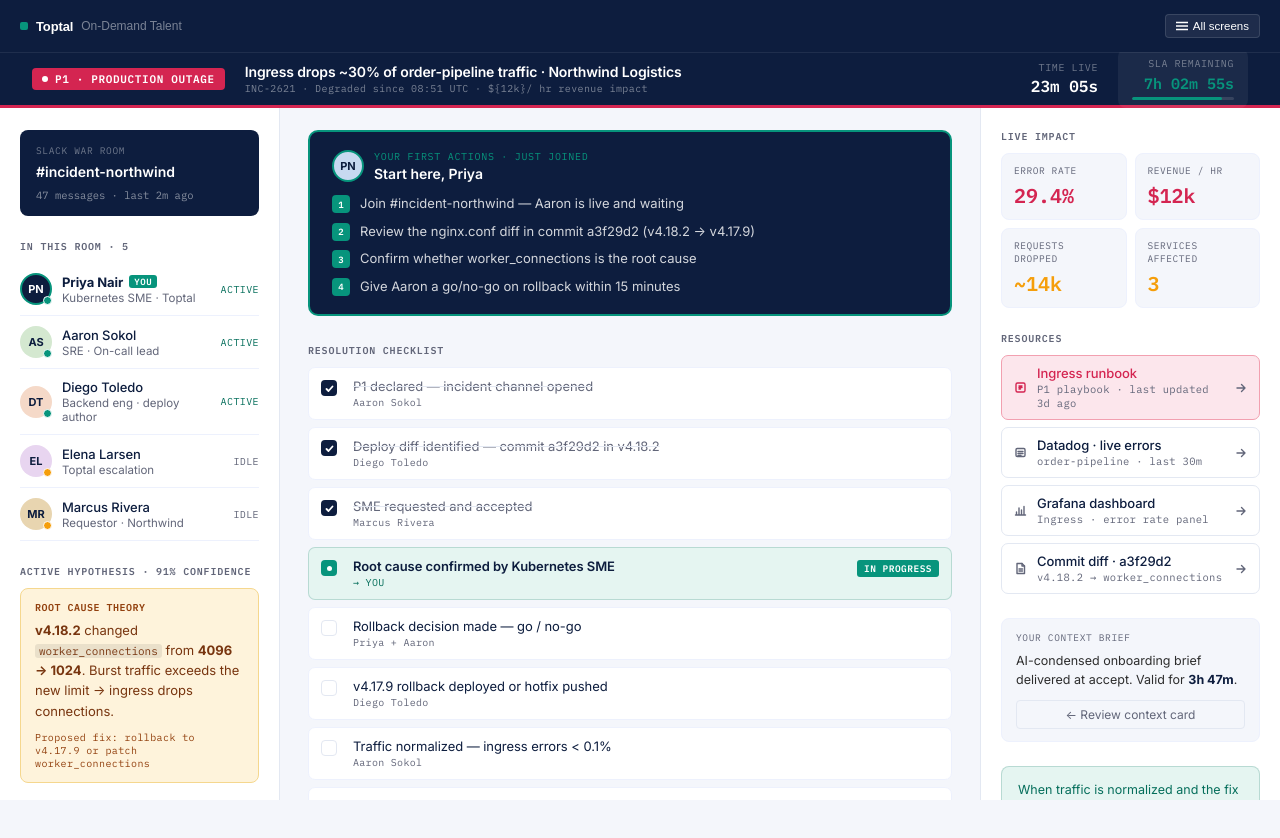
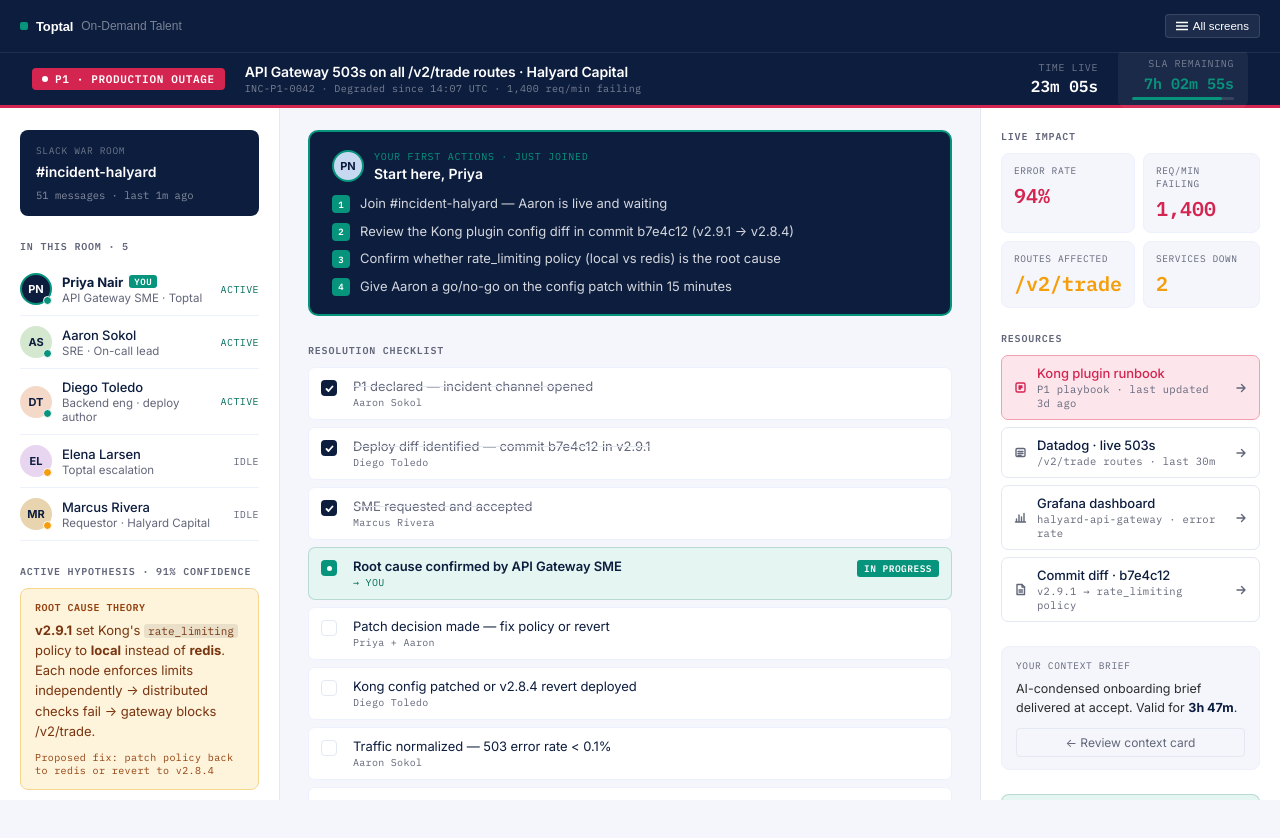
Before and after one commit to distortion2112/toptal-on-demand-talent-prototype, a React (Vite) app: page /emergency/war-room in a window 1280 px wide. Shown: the top 838 px of the page. Built offline with nearby package versions, Linux system fonts and the light colour scheme.

Commit message:
Align Halyard Capital incident scenario

```diff
--- a/src/pages/EmergencyWarRoom.jsx
+++ b/src/pages/EmergencyWarRoom.jsx
@@ -245,14 +245,14 @@
           <div style={{ fontFamily: mono, fontSize: 10.5, color: T.tealInk, letterSpacing: '0.07em', textTransform: 'uppercase', marginBottom: 10 }}>Incident resolved</div>
           <div style={{ fontSize: 26, fontWeight: 700, color: T.navy, letterSpacing: '-0.02em', marginBottom: 10 }}>P1 closed · 43m 17s</div>
           <div style={{ fontSize: 14, color: T.muted, lineHeight: 1.6, marginBottom: 28 }}>
-            Ingress controller restored. worker_connections rolled back to 4096. Traffic normalized. Root cause confirmed: <strong style={{ color: T.body }}>v4.18.2 configuration regression.</strong>
+            Kong rate_limiting policy patched back to redis. /v2/trade routes restored. Traffic normalized. Root cause confirmed: <strong style={{ color: T.body }}>v2.9.1 Kong plugin misconfiguration.</strong>
           </div>
           <div style={{
             background: T.lightBg, borderRadius: 8,
             padding: '14px 18px', marginBottom: 24,
             display: 'grid', gridTemplateColumns: '1fr 1fr 1fr', gap: 8,
           }}>
-            {[['Time to resolve', '43m 17s'], ['SME onboard in', '8h SLA ✓'], ['Root cause', 'Config regression']].map(([k, v]) => (
+            {[['Time to resolve', '38m 44s'], ['SME onboard in', '8h SLA ✓'], ['Root cause', 'Kong misconfiguration']].map(([k, v]) => (
               <div key={k}>
                 <div style={{ fontFamily: mono, fontSize: 9.5, color: T.muted, letterSpacing: '0.06em', textTransform: 'uppercase', marginBottom: 4 }}>{k}</div>
                 <div style={{ fontFamily: sans, fontSize: 13, fontWeight: 600, color: T.navy }}>{v}</div>
@@ -310,10 +310,10 @@
         {/* Incident name */}
         <div style={{ flex: 1 }}>
           <div style={{ fontFamily: sans, fontSize: 14, fontWeight: 600, color: T.white, letterSpacing: '-0.01em' }}>
-            Ingress drops ~30% of order-pipeline traffic · Northwind Logistics
+            API Gateway 503s on all /v2/trade routes · Halyard Capital
           </div>
           <div style={{ fontFamily: mono, fontSize: 10, color: 'rgba(255,255,255,0.45)', letterSpacing: '0.04em', marginTop: 2 }}>
-            INC-2621 · Degraded since 08:51 UTC · ${'{'}12k{'}'}/ hr revenue impact
+            INC-P1-0042 · Degraded since 14:07 UTC · 1,400 req/min failing
           </div>
         </div>
 
@@ -354,18 +354,18 @@
             background: T.navy, borderRadius: 8, padding: '14px 16px',
           }}>
             <div style={{ fontFamily: mono, fontSize: 9.5, color: 'rgba(255,255,255,0.4)', letterSpacing: '0.07em', textTransform: 'uppercase', marginBottom: 6 }}>Slack war room</div>
-            <div style={{ fontFamily: sans, fontSize: 14, fontWeight: 600, color: T.white, marginBottom: 8 }}>#incident-northwind</div>
-            <div style={{ fontFamily: mono, fontSize: 10.5, color: 'rgba(255,255,255,0.5)' }}>47 messages · last 2m ago</div>
+            <div style={{ fontFamily: sans, fontSize: 14, fontWeight: 600, color: T.white, marginBottom: 8 }}>#incident-halyard</div>
+            <div style={{ fontFamily: mono, fontSize: 10.5, color: 'rgba(255,255,255,0.5)' }}>51 messages · last 1m ago</div>
           </div>
 
           {/* Participants */}
           <div>
             <SLabel>In this room · 5</SLabel>
-            <Participant initials="PN" name="Priya Nair" role="Kubernetes SME · Toptal" status="active" isYou color="#C7D9F0" />
+            <Participant initials="PN" name="Priya Nair" role="API Gateway SME · Toptal" status="active" isYou color="#C7D9F0" />
             <Participant initials="AS" name="Aaron Sokol" role="SRE · On-call lead" status="active" color="#D4E8D0" />
             <Participant initials="DT" name="Diego Toledo" role="Backend eng · deploy author" status="active" color="#F5D9C8" />
             <Participant initials="EL" name="Elena Larsen" role="Toptal escalation" status="idle" color="#E8D5F0" />
-            <Participant initials="MR" name="Marcus Rivera" role="Requestor · Northwind" status="idle" color="#E8D5B0" />
+            <Participant initials="MR" name="Marcus Rivera" role="Requestor · Halyard Capital" status="idle" color="#E8D5B0" />
           </div>
 
           {/* Hypothesis */}
@@ -377,10 +377,10 @@
             }}>
               <div style={{ fontFamily: mono, fontSize: 10, color: '#92400E', letterSpacing: '0.05em', textTransform: 'uppercase', fontWeight: 600, marginBottom: 6 }}>Root cause theory</div>
               <div style={{ fontFamily: sans, fontSize: 13, color: '#78350F', lineHeight: 1.55 }}>
-                <strong>v4.18.2</strong> changed <code style={{ background: 'rgba(0,0,0,0.08)', padding: '0 4px', borderRadius: 3, fontFamily: mono, fontSize: 11 }}>worker_connections</code> from <strong>4096 → 1024</strong>. Burst traffic exceeds the new limit → ingress drops connections.
+                <strong>v2.9.1</strong> set Kong's <code style={{ background: 'rgba(0,0,0,0.08)', padding: '0 4px', borderRadius: 3, fontFamily: mono, fontSize: 11 }}>rate_limiting</code> policy to <strong>local</strong> instead of <strong>redis</strong>. Each node enforces limits independently → distributed checks fail → gateway blocks /v2/trade.
               </div>
               <div style={{ marginTop: 10, fontFamily: mono, fontSize: 10, color: '#92400E', letterSpacing: '0.04em' }}>
-                Proposed fix: rollback to v4.17.9 or patch worker_connections
+                Proposed fix: patch policy back to redis or revert to v2.8.4
               </div>
             </div>
           </div>
@@ -408,10 +408,10 @@
             </div>
             <div style={{ display: 'flex', flexDirection: 'column', gap: 8 }}>
               {[
-                'Join #incident-northwind — Aaron is live and waiting',
-                'Review the nginx.conf diff in commit a3f29d2 (v4.18.2 → v4.17.9)',
-                'Confirm whether worker_connections is the root cause',
-                'Give Aaron a go/no-go on rollback within 15 minutes',
+                'Join #incident-halyard — Aaron is live and waiting',
+                'Review the Kong plugin config diff in commit b7e4c12 (v2.9.1 → v2.8.4)',
+                'Confirm whether rate_limiting policy (local vs redis) is the root cause',
+                'Give Aaron a go/no-go on the config patch within 15 minutes',
               ].map((a, i) => (
                 <div key={i} style={{ display: 'flex', gap: 10, alignItems: 'flex-start' }}>
                   <div style={{
@@ -431,12 +431,12 @@
             <SLabel>Resolution checklist</SLabel>
             <div style={{ display: 'flex', flexDirection: 'column', gap: 7 }}>
               <CheckItem done text="P1 declared — incident channel opened" owner="Aaron Sokol" />
-              <CheckItem done text="Deploy diff identified — commit a3f29d2 in v4.18.2" owner="Diego Toledo" />
+              <CheckItem done text="Deploy diff identified — commit b7e4c12 in v2.9.1" owner="Diego Toledo" />
               <CheckItem done text="SME requested and accepted" owner="Marcus Rivera" />
-              <CheckItem active text="Root cause confirmed by Kubernetes SME" owner="Priya Nair" isYou />
-              <CheckItem text="Rollback decision made — go / no-go" owner="Priya + Aaron" />
-              <CheckItem text="v4.17.9 rollback deployed or hotfix pushed" owner="Diego Toledo" />
-              <CheckItem text="Traffic normalized — ingress errors < 0.1%" owner="Aaron Sokol" />
+              <CheckItem active text="Root cause confirmed by API Gateway SME" owner="Priya Nair" isYou />
+              <CheckItem text="Patch decision made — fix policy or revert" owner="Priya + Aaron" />
+              <CheckItem text="Kong config patched or v2.8.4 revert deployed" owner="Diego Toledo" />
+              <CheckItem text="Traffic normalized — 503 error rate < 0.1%" owner="Aaron Sokol" />
               <CheckItem text="P1 closed — postmortem scheduled" owner="Elena Larsen" />
             </div>
           </div>
@@ -445,13 +445,13 @@
           <div>
             <SLabel>Activity timeline</SLabel>
             <div style={{ background: T.surface, border: `1px solid ${T.line}`, borderRadius: 10, padding: '6px 18px', overflow: 'hidden' }}>
-              <TimelineEvent time="08:51" initials="AS" actorColor="#D4E8D0" actor="Aaron Sokol" tag="Incident opened" text="Order-pipeline error rate crossed 30%. P1 declared. #incident-northwind created." />
-              <TimelineEvent time="08:54" initials="DT" actorColor="#F5D9C8" actor="Diego Toledo" tag="Joined" text="Pulled last 3 deploys. Reviewing nginx config changes. Suspect v4.18.2." />
-              <TimelineEvent time="09:01" initials="DT" actorColor="#F5D9C8" actor="Diego Toledo" tag="Finding" text="Confirmed: worker_connections changed 4096 → 1024 in v4.18.2. Awaiting SME to confirm impact under burst." />
-              <TimelineEvent time="09:14" initials="MR" actorColor="#E8D5B0" actor="Marcus Rivera" tag="SME requested" text="Flagged Kubernetes skill gap. On-demand SME request submitted — P1 fast path. Priya matched." />
-              <TimelineEvent time="09:19" initials="EL" actorColor="#E8D5F0" actor="Elena Larsen" tag="Escalation" text="Toptal escalation on standby. Priya notified with 8h SLA context card." />
-              <TimelineEvent time="09:22" initials="PN" actorColor="#C7D9F0" actor="Priya Nair" tag="Accepted" text="Accepted P1 engagement. Condensed context card received and reviewed." />
-              <TimelineEvent time="09:37" initials="PN" actorColor="#C7D9F0" actor="Priya Nair" tag="Now · joined" text="Priya is in the war room. Root cause review in progress." highlight />
+              <TimelineEvent time="14:07" initials="AS" actorColor="#D4E8D0" actor="Aaron Sokol" tag="Incident opened" text="API Gateway error rate spiked to 94%. All /v2/trade routes returning 503. P1 declared. #incident-halyard created." />
+              <TimelineEvent time="14:09" initials="DT" actorColor="#F5D9C8" actor="Diego Toledo" tag="Joined" text="Pulled last 3 deploys. Reviewing Kong plugin config changes from v2.9.1 deploy at 14:04." />
+              <TimelineEvent time="14:11" initials="DT" actorColor="#F5D9C8" actor="Diego Toledo" tag="Finding" text="Confirmed: rate_limiting policy changed from redis → local in v2.9.1. Each node enforcing independently. Awaiting SME to confirm fix path." />
+              <TimelineEvent time="14:10" initials="MR" actorColor="#E8D5B0" actor="Marcus Rivera" tag="SME requested" text="Flagged API Gateway skill gap. On-demand SME request submitted — P1 fast path. Priya matched." />
+              <TimelineEvent time="14:15" initials="EL" actorColor="#E8D5F0" actor="Elena Larsen" tag="Escalation" text="Toptal escalation on standby. Priya notified with 8h SLA context card." />
+              <TimelineEvent time="14:18" initials="PN" actorColor="#C7D9F0" actor="Priya Nair" tag="Accepted" text="Accepted P1 engagement. Condensed context card received and reviewed." />
+              <TimelineEvent time="14:33" initials="PN" actorColor="#C7D9F0" actor="Priya Nair" tag="Now · joined" text="Priya is in the war room. Root cause review in progress." highlight />
             </div>
           </div>
         </div>
@@ -468,10 +468,10 @@
             <SLabel>Live impact</SLabel>
             <div style={{ display: 'grid', gridTemplateColumns: '1fr 1fr', gap: 8 }}>
               {[
-                { k: 'Error rate', v: '29.4%', color: T.alert },
-                { k: 'Revenue / hr', v: '$12k', color: T.alert },
-                { k: 'Requests dropped', v: '~14k', color: T.amber },
-                { k: 'Services affected', v: '3', color: T.amber },
+                { k: 'Error rate', v: '94%', color: T.alert },
+                { k: 'Req/min failing', v: '1,400', color: T.alert },
+                { k: 'Routes affected', v: '/v2/trade', color: T.amber },
+                { k: 'Services down', v: '2', color: T.amber },
               ].map(({ k, v, color }) => (
                 <div key={k} style={{
                   background: T.lightBg, border: `1px solid ${T.lineSoft}`,
@@ -491,23 +491,23 @@
               <ResourceLink
                 urgent
                 icon={<svg width="13" height="13" viewBox="0 0 13 13" fill="none" stroke="currentColor" strokeWidth="1.4" strokeLinecap="round" strokeLinejoin="round"><rect x="2" y="2" width="9" height="9" rx="1.5"/><path d="M5 6.5 H8 M5 5 H8 M5 8 H6.5"/></svg>}
-                label="Ingress runbook"
+                label="Kong plugin runbook"
                 sub="P1 playbook · last updated 3d ago"
               />
               <ResourceLink
                 icon={<svg width="13" height="13" viewBox="0 0 13 13" fill="none" stroke="currentColor" strokeWidth="1.4" strokeLinecap="round"><rect x="2" y="2.5" width="9" height="8" rx="1.2"/><path d="M4 5.5 H9 M4 7.5 H9 M4 9.5 H7"/></svg>}
-                label="Datadog · live errors"
-                sub="order-pipeline · last 30m"
+                label="Datadog · live 503s"
+                sub="/v2/trade routes · last 30m"
               />
               <ResourceLink
                 icon={<svg width="13" height="13" viewBox="0 0 13 13" fill="none" stroke="currentColor" strokeWidth="1.4" strokeLinecap="round" strokeLinejoin="round"><path d="M1.5 11 H11.5 M2.5 11 V8 M5 11 V4 M7.5 11 V6 M10 11 V2.5"/></svg>}
                 label="Grafana dashboard"
-                sub="Ingress · error rate panel"
+                sub="halyard-api-gateway · error rate"
               />
               <ResourceLink
                 icon={<svg width="13" height="13" viewBox="0 0 13 13" fill="none" stroke="currentColor" strokeWidth="1.4" strokeLinejoin="round" strokeLinecap="round"><path d="M3 1.5 H8 L10.5 4 V11.5 H3 Z"/><path d="M8 1.5 V4 H10.5"/><path d="M5 7 H8.5 M5 9 H8.5"/></svg>}
-                label="Commit diff · a3f29d2"
-                sub="v4.18.2 → worker_connections"
+                label="Commit diff · b7e4c12"
+                sub="v2.9.1 → rate_limiting policy"
               />
             </div>
           </div>
--- a/src/screens/screen2.jsx
+++ b/src/screens/screen2.jsx
@@ -147,7 +147,7 @@
       <div className="req-head">
         <div className="req-eyebrow">
           <span className="badge emergency">Emergency · P1</span>
-          <span className="req-id">REQ · ODT-2621 · ISSUED 09:14 UTC</span>
+          <span className="req-id">REQ · ODT-P1-0042 · ISSUED 14:10 UTC</span>
         </div>
         <div className="req-timer emergency">
           <span className="lbl">SLA window</span>
@@ -163,25 +163,25 @@
           </span>
         </div>
         <div className="skills">
-          Kubernetes <span className="slash">/</span> Ingress
+          API Gateway <span className="slash">/</span> Kong
         </div>
         <div className="for">
-          For <b>Northwind Logistics · Order Pipeline</b> · production outage in progress
+          For <b>Halyard Capital · Trading Platform</b> · production outage in progress
         </div>
       </div>
 
       <div className="outage-cells">
         <div className="outage-cell">
           <div className="k">What's broken</div>
-          <div className="v">Ingress controller drops 30% of order-pipeline traffic under burst load since 08:51 UTC.</div>
+          <div className="v">API Gateway returning 503s on all /v2/trade routes. 94% error rate · 1,400 req/min failing since 14:07 UTC.</div>
         </div>
         <div className="outage-cell">
           <div className="k">What changed last</div>
-          <div className="v">Deploy <span style={{ fontFamily: "var(--font-mono)" }}>v4.18.2</span> · 07:42 UTC · NGINX config patch.</div>
+          <div className="v">Deploy <span style={{ fontFamily: "var(--font-mono)" }}>v2.9.1</span> · 14:04 UTC · Kong rate-limit plugin config.</div>
         </div>
         <div className="outage-cell">
           <div className="k">On-call lead</div>
-          <div className="v">Aaron Chen · SRE · <span style={{ fontFamily: "var(--font-mono)", fontSize: 11.5, color: "var(--muted)" }}>@achen</span></div>
+          <div className="v">Aaron Sokol · SRE · <span style={{ fontFamily: "var(--font-mono)", fontSize: 11.5, color: "var(--muted)" }}>@asokol</span></div>
         </div>
         <div className="outage-cell">
           <div className="k">Onboarding</div>
@@ -303,7 +303,7 @@
           <span className="ct" style={{ background: "var(--success-soft)", color: "var(--success)" }}>✓</span>
         </div>
         <div className="nav-link">
-          <span>Kubernetes</span>
+          <span>API Gateway / Kong</span>
           <span className="ct" style={{ background: "var(--success-soft)", color: "var(--success)" }}>✓</span>
         </div>
         <div className="nav-link">
--- a/src/screens/screen4.jsx
+++ b/src/screens/screen4.jsx
@@ -42,7 +42,7 @@
       <div className="ectx-top">
         <div className="ectx-top-l">
           <span className="sev">P1 · Production outage</span>
-          <span className="meta">Brief · ODT-2621</span>
+          <span className="meta">Brief · ODT-P1-0042</span>
         </div>
         <div className="ectx-top-r">
           <div className="ectx-fresh">
@@ -53,10 +53,10 @@
 
       {/* Headline */}
       <div className="ectx-headline">
-        <div className="ectx-eyebrow">Generated by Toptal AI · 09:14 UTC · for Aaron Chen</div>
-        <h1 className="ectx-title">Ingress controller drops <span style={{ color: "var(--alert)" }}>~30%</span> of order-pipeline traffic at peak load.</h1>
+        <div className="ectx-eyebrow">Generated by Toptal AI · 14:10 UTC · for Priya Nair</div>
+        <h1 className="ectx-title">API Gateway returning <span style={{ color: "var(--alert)" }}>503s</span> on all /v2/trade routes — 94% error rate.</h1>
         <div className="ectx-for">
-          <b>Northwind Logistics</b> · order-pipeline service · degraded since <span style={{ fontFamily: "var(--font-mono)", fontSize: 12 }}>08:51 UTC</span> · revenue impact ≈ <b>$12k / hr</b>
+          <b>Halyard Capital</b> · trading platform · degraded since <span style={{ fontFamily: "var(--font-mono)", fontSize: 12 }}>14:07 UTC</span> · 1,400 req/min failing
         </div>
       </div>
 
@@ -64,7 +64,7 @@
       <div className="ectx-start">
         <div className="lbl">Start here</div>
         <div className="v">
-          Join <b>#incident-northwind</b> (war room), then diff the NGINX config in commit <span className="code">a3f29d2</span> against last week's. Aaron Sokol on SRE has the live theory: <b>worker_connections</b> regressed in <span className="code">v4.18.2</span>.
+          Join <b>#incident-halyard</b> (war room), then review the Kong rate-limit plugin config in commit <span className="code">b7e4c12</span>. Aaron Sokol on SRE has the live theory: <b>rate_limiting config</b> misconfigured in <span className="code">v2.9.1</span>, blocking all /v2/trade traffic.
         </div>
       </div>
 
@@ -73,18 +73,18 @@
         <div className="ectx-block">
           <div className="h">What is broken</div>
           <div className="body">
-            <span className="mono">order-pipeline</span> ingress drops <b>~30%</b> of requests during burst load (&gt;1,800 req/s). 502s climb to 30% within 90s, then settle when traffic eases. Affects checkout and order-status. Auth and admin paths are unaffected.
+            API Gateway returning <b>503s</b> on all <span className="mono">/v2/trade</span> routes. Error rate 94%, 1,400 req/min failing. Affects all trade execution and portfolio endpoints. Auth and static routes are unaffected. Rollback attempted — still degraded.
           </div>
         </div>
 
         <div className="ectx-block">
           <div className="h">What changed last</div>
           <div className="deploy">
-            <span className="deploy-v">v4.18.2</span>
-            <span className="deploy-t">07:42 UTC · 1h 9m before incident</span>
+            <span className="deploy-v">v2.9.1</span>
+            <span className="deploy-t">14:04 UTC · 3m before incident</span>
           </div>
           <div className="deploy-sub">
-            NGINX config patch · <span className="commit">a3f29d2</span> · author <b>@dtoledo</b>. Changed <span style={{ fontFamily: "var(--font-mono)", fontSize: 12.5, background: "var(--line-soft)", padding: "0 5px", borderRadius: 3 }}>worker_connections</span> 4096 → 1024.
+            Kong plugin config patch · <span className="commit">b7e4c12</span> · author <b>@dtoledo</b>. Updated <span style={{ fontFamily: "var(--font-mono)", fontSize: 12.5, background: "var(--line-soft)", padding: "0 5px", borderRadius: 3 }}>rate_limiting</span> plugin — policy set to <b>local</b> instead of <b>redis</b>, causing all distributed checks to fail open then block.
           </div>
         </div>
 
@@ -124,24 +124,24 @@
             <div className="run">
               <div className="ico"><Ico4.doc/></div>
               <div className="text">
-                <div className="t">Runbook · NGINX ingress capacity</div>
-                <div className="s">runbooks/ingress-burst.md · last edited 7d ago</div>
+                <div className="t">Runbook · Kong plugin incident response</div>
+                <div className="s">runbooks/kong-plugin-recovery.md · last edited 3d ago</div>
               </div>
               <div className="ext"><Ico4.ext/></div>
             </div>
             <div className="run">
               <div className="ico"><Ico4.log/></div>
               <div className="text">
-                <div className="t">Live logs · order-pipeline ingress</div>
-                <div className="s">Datadog · last 60min · prefiltered to 5xx</div>
+                <div className="t">Live logs · API Gateway /v2/trade routes</div>
+                <div className="s">Datadog · last 30min · prefiltered to 503</div>
               </div>
               <div className="ext"><Ico4.ext/></div>
             </div>
             <div className="run">
               <div className="ico"><Ico4.graph/></div>
               <div className="text">
-                <div className="t">Dashboard · request volume + error rate</div>
-                <div className="s">Grafana · order-pipeline-ingress · sev-1 view</div>
+                <div className="t">Dashboard · error rate + Kong plugin status</div>
+                <div className="s">Grafana · halyard-api-gateway · sev-1 view</div>
               </div>
               <div className="ext"><Ico4.ext/></div>
             </div>
```
